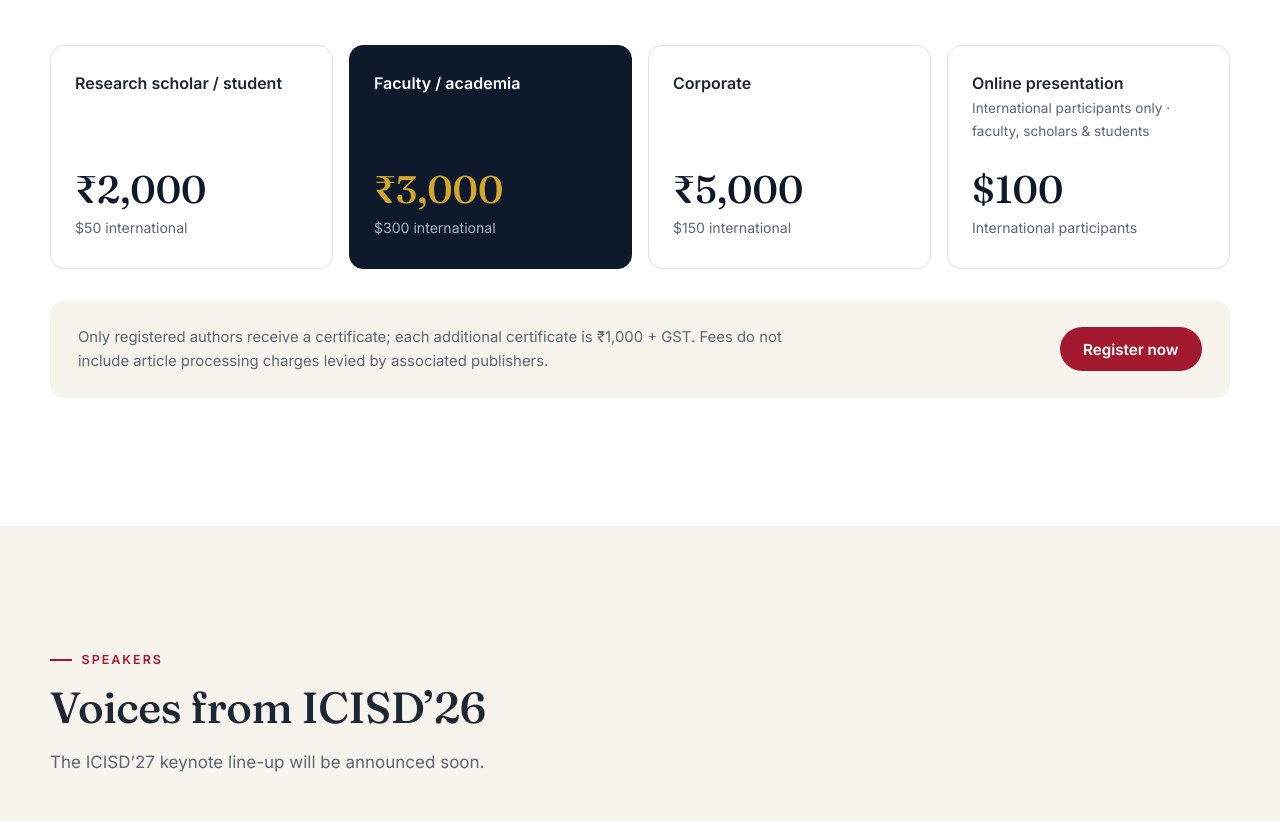
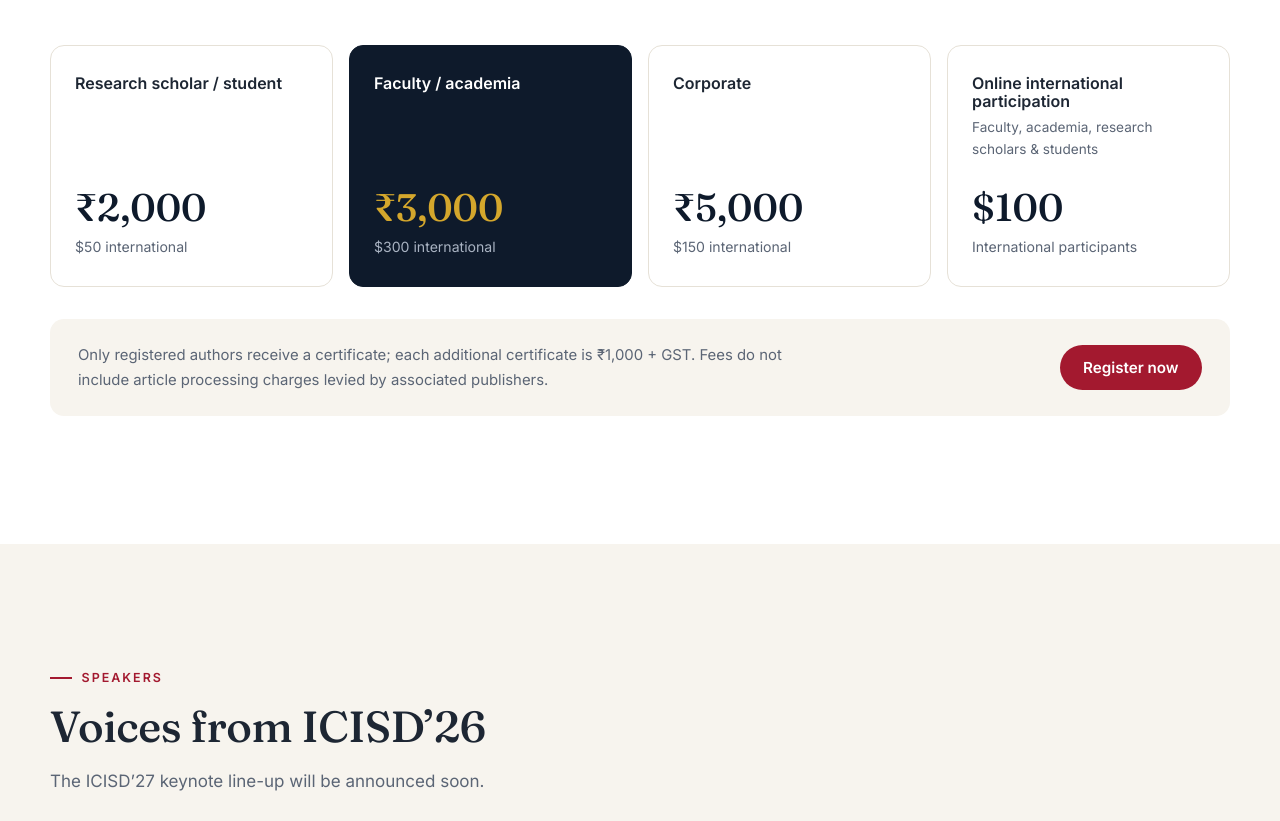
Before and after one commit to bluntlycoded/icisd-2027, a plain HTML site: page index.html in a window 1280 px wide. Shown: the part 7830-8651 px from the top of the page. Drawn offline with Linux system fonts and the light colour scheme.

Commit message:
Rename online fee row to 'Online International Participation'
Co-Authored-By: Claude Opus 5.5 <noreply@anthropic.com>

```diff
--- a/index.html
+++ b/index.html
@@ -357,8 +357,8 @@
         <p class="price"><span>₹5,000</span><small>$150 international</small></p>
       </article>
       <article class="fee reveal">
-        <h3>Online presentation</h3>
-        <p class="fee-note">International participants only · faculty, scholars &amp; students</p>
+        <h3>Online international participation</h3>
+        <p class="fee-note">Faculty, academia, research scholars &amp; students</p>
         <p class="price"><span>$100</span><small>International participants</small></p>
       </article>
     </div>
```
